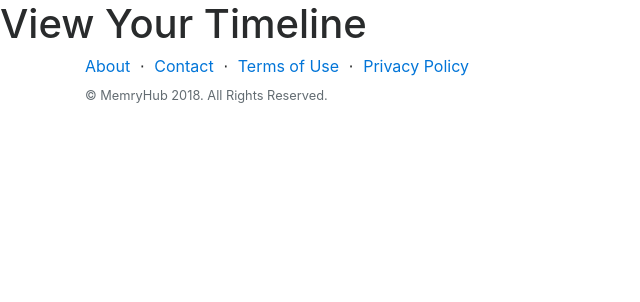
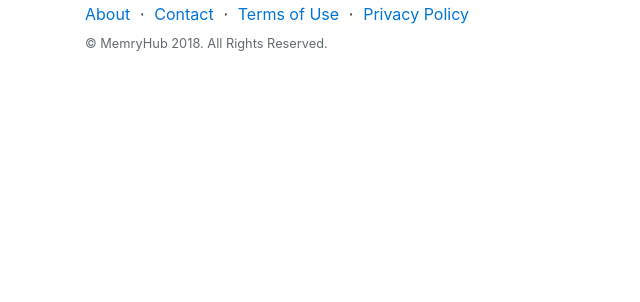
Before and after one commit to gbird3/memryHub, a Django app: page /timeline/view in a window 1280 px wide. Shown: the part 93-395 px from the top of the page, without its empty margins (0-640 px from the left). Run offline with Django 3.2, Linux system fonts and the light colour scheme; some libraries are stand-ins or nearby versions.

Commit message:
setting up view.css and view.html

```diff
--- a/timeline/templates/view.html
+++ b/timeline/templates/view.html
@@ -5,8 +5,9 @@
 {% block title %}MemryHub{% endblock %}
 
 {% block css %}
+  <link rel="stylesheet" type="text/css" href={% static "timeline/css/view.css" %}>
 {% endblock %}
 
 {% block content %}
-  <h1>View Your Timeline</h1>
+
 {% endblock %}
```
